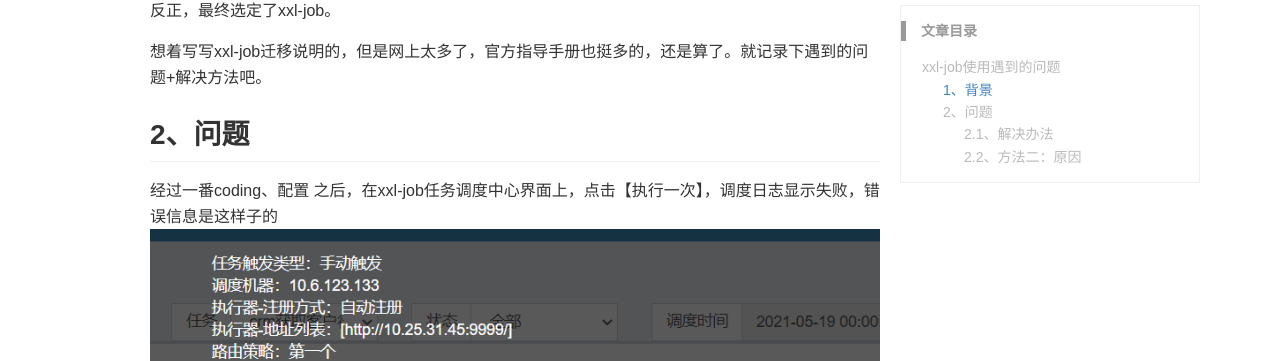
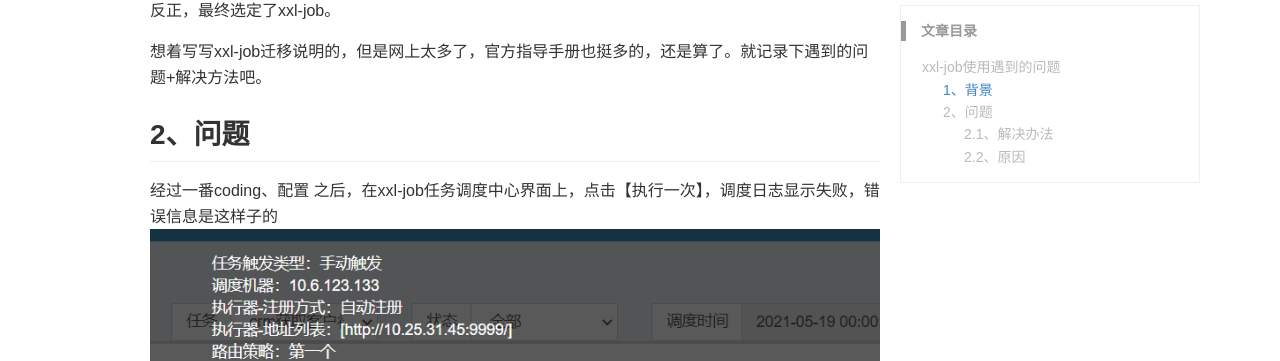
Before and after one commit to yejg/yejg.github.io, a Jekyll site: the page built from _posts/2021-05-19-xxl-job-problem.md, in a window 1280 px wide and 900 px high, scrolled down 491 px. Shown: the part 111-472 px from the top of the window. Built offline with Jekyll 4.4.1, drawn with Linux system fonts in a browser that asks for light colours; comment, search, counter and statistics services are not loaded.

Commit message:
修改文字描述

```diff
--- a/_posts/2021-05-19-xxl-job-problem.md
+++ b/_posts/2021-05-19-xxl-job-problem.md
@@ -66,7 +66,7 @@
 
 
 
-### 2.2、方法二：原因
+### 2.2、原因
 
 mavan在处理依赖的时候，有如下两个原则：
 - 最短路径优先
```
